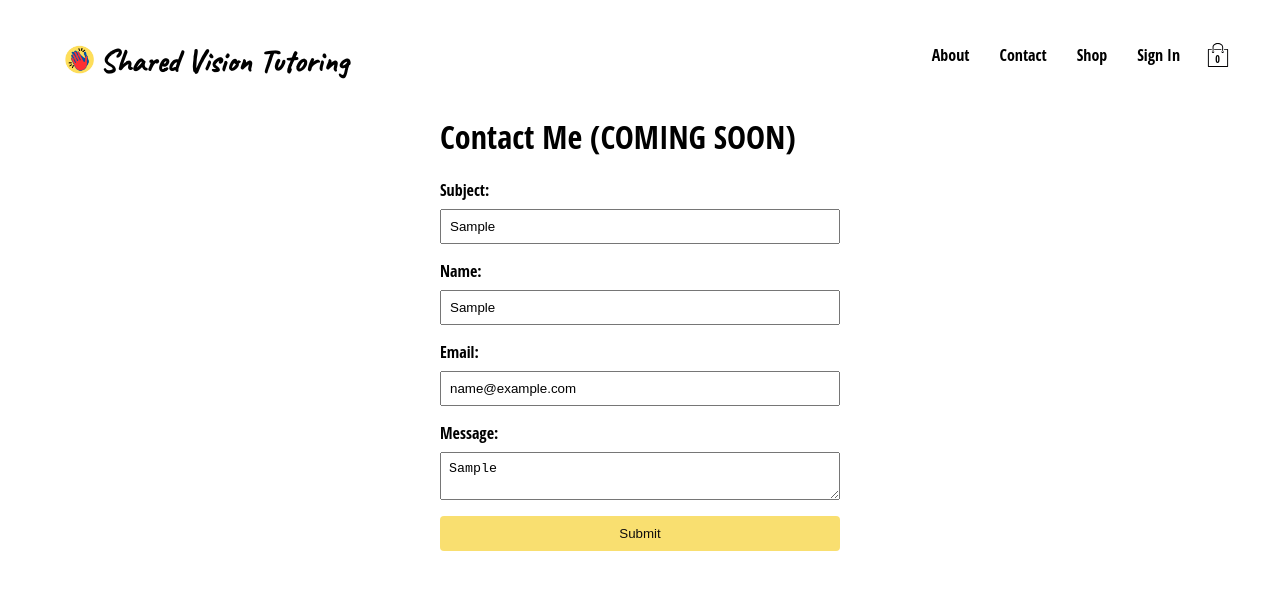
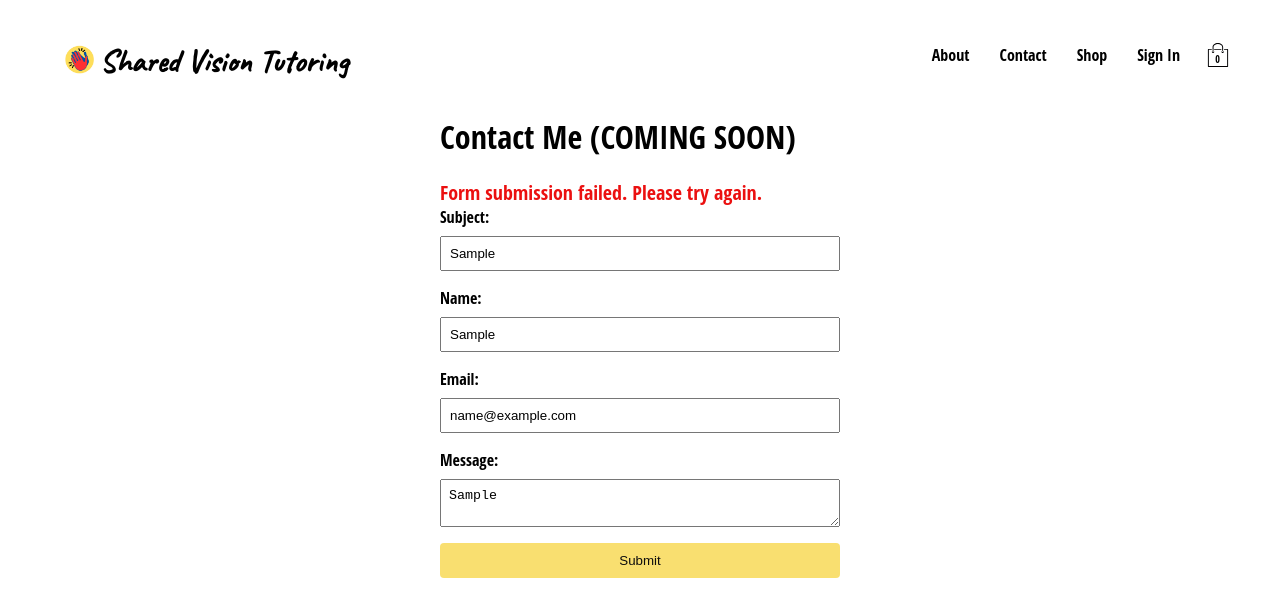
Before and after one commit to gaberlaura/tutoring, a React (Create React App) app in the folder tutoring-app/: page /contact in a window 1280 px wide. Both pictures are taken after typing "Sample", "Sample", "name@example.com", "Sample" into the empty fields and a click on the button "Submit". Shown: the top 616 px of the page. Built offline with nearby package versions, Linux system fonts and the light colour scheme; no server answers.

Commit message:
handled contact form submission (success/fail status)

```diff
--- a/tutoring-app/src/components/contact-form/contact-form.component.jsx
+++ b/tutoring-app/src/components/contact-form/contact-form.component.jsx
@@ -27,6 +27,8 @@ const ContactForm = () => {
         message: '',
     });
 
+    const [submissionStatus, setSubmissionStatus] = useState(null);
+
     const handleChange = (e) => {
         const { name, value } = e.target;
         setFormData((prevData) => ({
@@ -46,25 +48,25 @@ const ContactForm = () => {
         const newErrors = {};
 
         if (!formData.subject.trim()) {
-            console.log('subject:',formData.subject.trim());
+            console.log('subject:', formData.subject.trim());
             newErrors.subject = 'Subject is required';
             valid = false;
         }
 
         if (!formData.name.trim()) {
-            console.log('name:',formData.name.trim());
+            console.log('name:', formData.name.trim());
             newErrors.name = 'Name is required';
             valid = false;
         }
 
         if (!formData.email.trim() || !isValidEmail(formData.email)) {
-            console.log('email:',formData.email.trim());
+            console.log('email:', formData.email.trim());
             newErrors.email = 'Valid email is required';
             valid = false;
         }
 
         if (!formData.message.trim()) {
-            console.log('message:',formData.message.trim());
+            console.log('message:', formData.message.trim());
             newErrors.message = 'Message is required';
             valid = false;
         }
@@ -77,13 +79,14 @@ const ContactForm = () => {
         return /\S+@\S+\.\S+/.test(email);
     };
 
-
     const handleSubmit = async (e) => {
         e.preventDefault();
 
         if (validateForm()) {
             try {
-                const response = await fetch('https://main--golden-dragon-88501c.netlify.app/submit-form', {//await fetch('http://localhost:3001/submit-form', {
+                const response = await fetch('https://www.sharedvision-tutoring.com/submit-form', {
+                    //await fetch('http://localhost:3001/submit-form', {
+                    //await fetch('https://main--golden-dragon-88501c.netlify.app/submit-form', {
                     method: 'POST',
                     headers: {
                         'Content-Type': 'application/json',
@@ -94,6 +97,8 @@ const ContactForm = () => {
                 if (response.ok) {
                     console.log(formData);
                     console.log('Form submitted successfully,,');
+                    setSubmissionStatus('success');
+
                     // Clear the form after submission
                     setFormData({
                         subject: '',
@@ -101,21 +106,30 @@ const ContactForm = () => {
                         email: '',
                         message: '',
                     });
+
                 } else {
                     console.error('Form submission failed(1)');
+                    setSubmissionStatus('error');
                 }
             } catch (error) {
                 console.error('Error submitting form:', error);
+                setSubmissionStatus('error');
             }
         } else {
             console.error('Form validation failed');
+            setSubmissionStatus('error');
         }
-
     };
 
     return (
         <div className="contact-form-container">
             <h1>Contact Me (COMING SOON)</h1>
+            {submissionStatus === 'success' && (
+                <div className="success-or-error-message">Thanks! We'll be in touch soon.</div>
+            )}
+            {submissionStatus === 'error' && (
+                <div className="success-or-error-message">Form submission failed. Please try again.</div>
+            )}
             <form onSubmit={handleSubmit}>
                 <label htmlFor="subject">Subject:</label>
                 <input
--- a/tutoring-app/src/components/contact-form/contact-form.styles.scss
+++ b/tutoring-app/src/components/contact-form/contact-form.styles.scss
@@ -3,6 +3,12 @@
   margin: 0 auto;
 
   .error-message{
+    color: #eb1010;
+    font-weight: bold;
+  }
+
+  .success-or-error-message{
+    font-size: 20px;
     color: #eb1010;
     font-weight: bold;
   }
--- a/tutoring-app/src/utils/node/server.js
+++ b/tutoring-app/src/utils/node/server.js
@@ -18,7 +18,7 @@ app.use(bodyParser.json());
 
 // Allow specific headers in CORS configuration
 app.use(cors({
-    origin: 'https://main--golden-dragon-88501c.netlify.app',
+    //origin: 'https://main--golden-dragon-88501c.netlify.app',
     methods: 'POST',
     allowedHeaders: ['Content-Type', 'Authorization'], // Add the headers your client is sending
 }));
```
